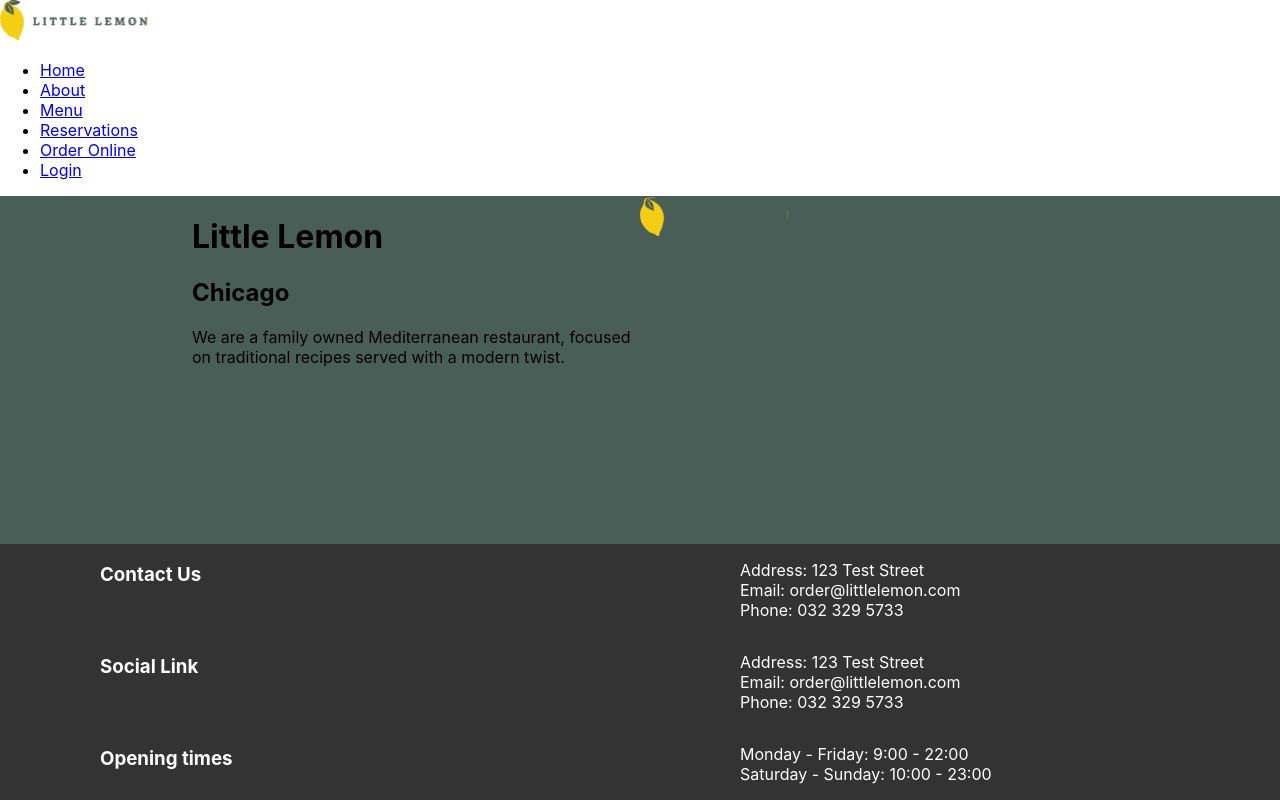
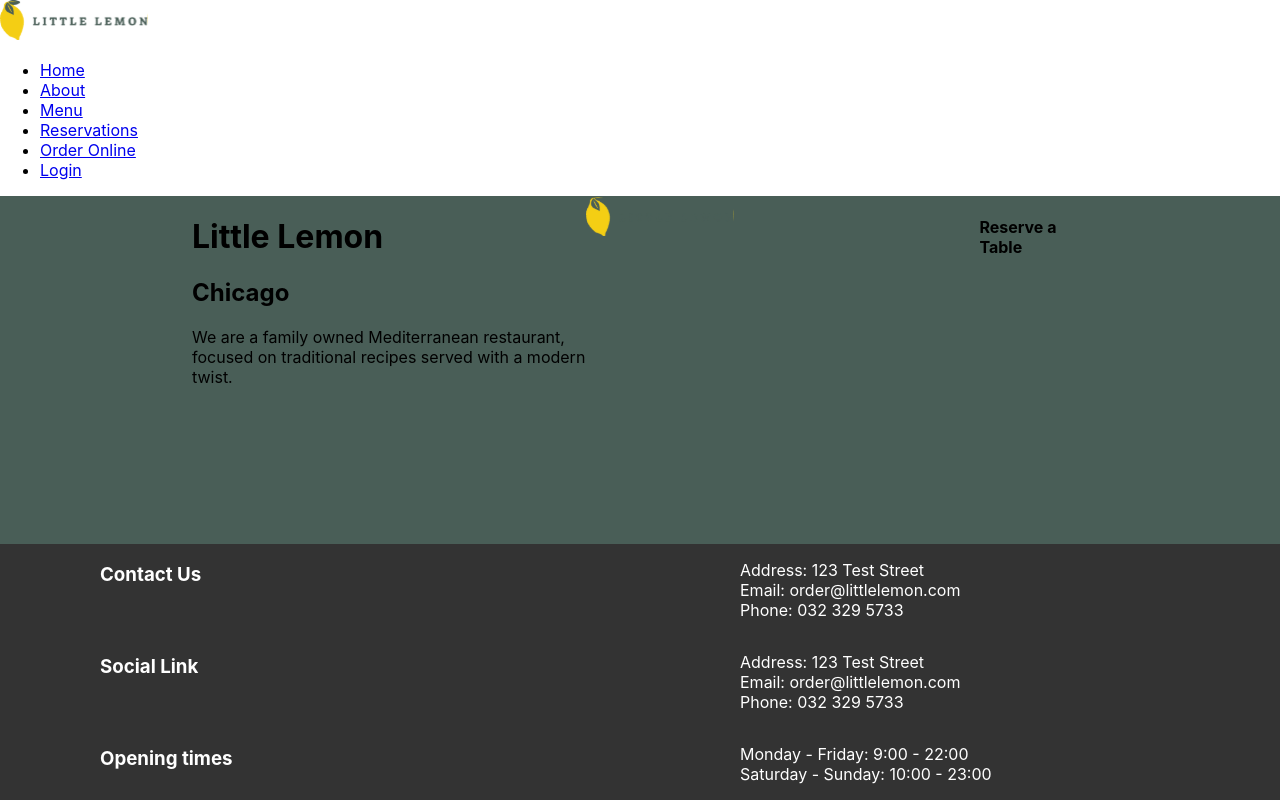
Before and after one commit to natashaverma/Little-Lemon-Final-Repository, a React (Create React App) app: page / in a window 1280 px wide. Built offline with nearby package versions, Linux system fonts and the light colour scheme.

Commit message:
Adding a reserve table button

```diff
--- a/src/Components/Header.js
+++ b/src/Components/Header.js
@@ -1,7 +1,10 @@
 import React from "react";
 import Food from '../assets/Logo.svg';
+import { useNavigate } from 'react-router-dom';
 
 const Header = () => {
+    const navigate = useNavigate();
+
     return (
         <header>
             <div className="left-side">
@@ -20,6 +23,9 @@ const Header = () => {
                     alt="our cook holding a tablet with delicoues baguettes"
                 />
             </div>
+            <div onClick={() => navigate("/reservations")} className="hero-button">
+                <h4 data-testid="reserve-button">Reserve a Table</h4>
+            </div>
         </header>
     )
 }
```
